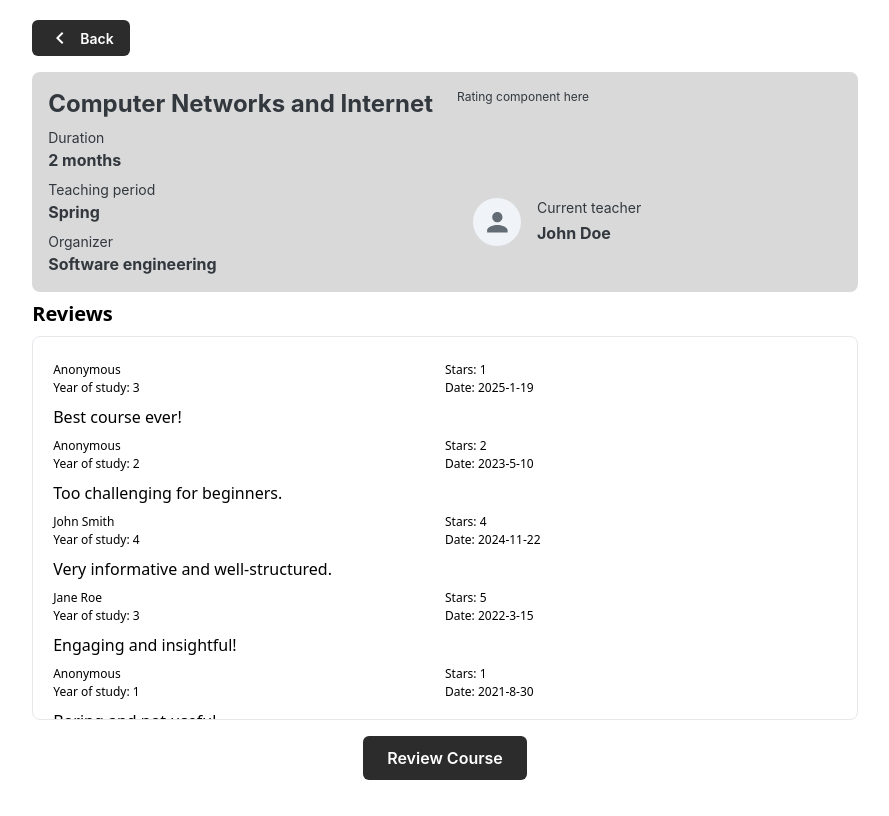
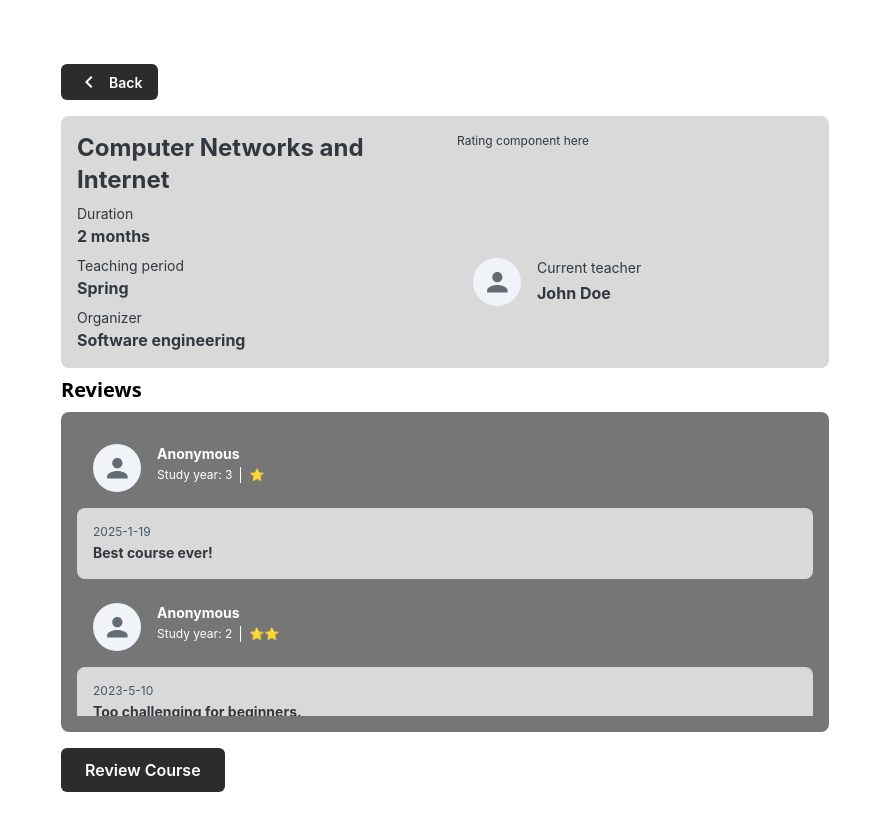
Before and after one commit to CaptainCluster/react_hackathon_2025, a React (Vite) app in the folder src/: page /course/1 in a window 1280 px wide. Shown: the whole page, without its empty margins (195-1084 px from the left). Built offline with nearby package versions, Linux system fonts and the light colour scheme.

Commit message:
style review components in course view

```diff
--- a/src/src/components/Course/CourseInfo.tsx
+++ b/src/src/components/Course/CourseInfo.tsx
@@ -4,6 +4,7 @@ import { Card, CardContent, Stack, Avatar } from "@mui/joy/";
 const CourseInfo = ({ course }: { course: Course }) => {
   return (
     <Card
+      className="overflow-auto"
       variant="plain"
       sx={{
         bgcolor: "var(--lightGray)",
--- a/src/src/components/Course/CourseView.tsx
+++ b/src/src/components/Course/CourseView.tsx
@@ -1,6 +1,6 @@
 import { useQuery } from "@tanstack/react-query";
 import CourseInfo from "./CourseInfo";
-import Reviews from "../Reviews";
+import Reviews from "./Reviews";
 import { getCourses } from "../../api/course";
 import findCourse from "../../utils/findCourse";
 import { Button } from "@mui/joy/";
@@ -28,8 +28,7 @@ const CourseView = ({ courseId }: { courseId: string | undefined }) => {
 
   return (
     <>
-      <div className="p-2">
-        <div className="flex justify-start mb-4">
+      <div className="p-2 pt-16 mx-2 flex flex-col items-start justify-start mb-4 gap-4">
         <Button
           sx={{
             bgcolor: "#2C2C2C",
@@ -39,13 +38,13 @@ const CourseView = ({ courseId }: { courseId: string | undefined }) => {
         >
           Back
         </Button>
-        </div>
-        <div className="flex flex-col gap-2">
+
+        <div className="flex flex-col gap-2 max-w-3xl min-w-xl md:min-w-3xl">
           <CourseInfo course={courseData} />
           <h3 className="font-bold text-xl">Reviews</h3>
           <Reviews course={courseData} />
         </div>
-        <div className="flex justify-center mt-4">
+        <div className="flex justify-center">
           <Button
             size="lg"
             sx={{
--- /dev/null
+++ b/src/src/components/Course/ReviewComment.tsx
@@ -0,0 +1,57 @@
+import { Review } from "../../models/interfaces/Review";
+import { Avatar, Card, CardContent } from "@mui/joy/";
+
+/* Component for displaying the review of a course given by a user.
+Component shows data defined in the Review-type
+found in src\models\interfaces\Review.ts*/
+const ReviewComment = ({
+  reviewData,
+  index,
+}: {
+  reviewData: Review;
+  index: number;
+}) => {
+  return (
+    <>
+      <div className="flex flex-col" key={index}>
+        <div className="">
+          <Card
+            sx={{
+              bgcolor: "var(--darkGray)",
+            }}
+            variant="plain"
+            orientation="horizontal"
+            className="focus:outline-none"
+          >
+            <Avatar size="lg" />
+            <CardContent>
+              <p className="font-bold text-sm text-white">{reviewData.name}</p>
+              <div className="flex flex-row divide-x divide-white">
+                <p className="text-xs text-white pr-2">{`Study year: ${reviewData.studyYear}`}</p>
+                <p className="text-xs text-white pl-2">
+                  {Array(reviewData.stars).fill("⭐").join("")}
+                </p>
+              </div>
+            </CardContent>
+          </Card>
+        </div>
+        <div>
+          <Card
+            sx={{
+              bgcolor: "var(--lightGray)",
+            }}
+            variant="plain"
+            className="focus:outline-none"
+          >
+            <CardContent orientation="vertical">
+              <p className="text-xs text-gray-600">{`${reviewData.date}`}</p>
+              <p className="font-bold text-sm">{reviewData.comment}</p>
+            </CardContent>
+          </Card>
+        </div>
+      </div>
+    </>
+  );
+};
+
+export default ReviewComment;
--- /dev/null
+++ b/src/src/components/Course/Reviews.tsx
@@ -0,0 +1,22 @@
+import ReviewComment from "./ReviewComment";
+import Course from "../../models/interfaces/Course";
+import { Card } from "@mui/joy/";
+
+const Reviews = ({ course }: { course: Course }) => {
+  return (
+    <Card
+      variant="plain"
+      sx={{
+        bgcolor: "var(--darkGray)",
+      }}
+    >
+      <div className="overflow-auto max-h-72 flex flex-col space-y-2 ">
+        {course.reviews.map((reviewEntry, index) => (
+          <ReviewComment reviewData={reviewEntry} index={index} />
+        ))}
+      </div>
+    </Card>
+  );
+};
+
+export default Reviews;
--- a/src/src/components/ReviewComment.tsx
+++ /dev/null
@@ -1,27 +0,0 @@
-import { Review } from "../models/interfaces/Review";
-
-
-const ReviewComment = ({ reviewData, index }: { reviewData: Review; index: number }) => {
-
-  return (
-    <>
-      <div className="grid grid-cols-2" key={index}>
-        <div className="py-1">
-          <p className="additional-info">{reviewData.name}</p>
-          <p className="additional-info">{`Year of study: ${reviewData.studyYear}`}</p>
-        </div>
-        <div className="py-1">
-          <p className="additional-info">{`Stars: ${reviewData.stars}`}</p>
-          <p className="additional-info">{`Date: ${reviewData.date}`}</p>
-        </div>
-      </div>
-      <div>
-        <div className="py-1">
-          {reviewData.comment}
-        </div>
-      </div>
-    </>
-  )
-}
-
-export default ReviewComment;
--- a/src/src/components/Reviews.tsx
+++ /dev/null
@@ -1,14 +0,0 @@
-import ReviewComment from "./ReviewComment";
-import Course from "../models/interfaces/Course";
-
-const Reviews = ({ course }: { course: Course }) => {
-  return (
-    <div className="overflow-auto max-h-96 p-5 border border-gray-200 rounded-lg">
-      {course.reviews.map((reviewEntry, index) => (
-        <ReviewComment reviewData={reviewEntry} index={index} />
-      ))}
-    </div>
-  );
-};
-
-export default Reviews;
--- a/src/src/index.css
+++ b/src/src/index.css
@@ -4,12 +4,12 @@
 
 :root {
   --lightGray: #d9d9d9;
+  --darkGray: #767676;
 }
 
 body {
   display: flex;
   justify-content: center;
-  place-items: center;
   min-width: 320px;
   min-height: 100vh;
 }
--- a/src/tailwind.config.js
+++ b/src/tailwind.config.js
@@ -6,7 +6,9 @@ export default {
     extend: {
       colors: {
         lightGray: "var(--lightGray)",
+        darkGray: "var(--darkGray)",
       },
+      minWidth: { "3xl": "48rem" },
     },
   },
   plugins: [],
```
Lines whose indentation alone changed are shown as unchanged.
